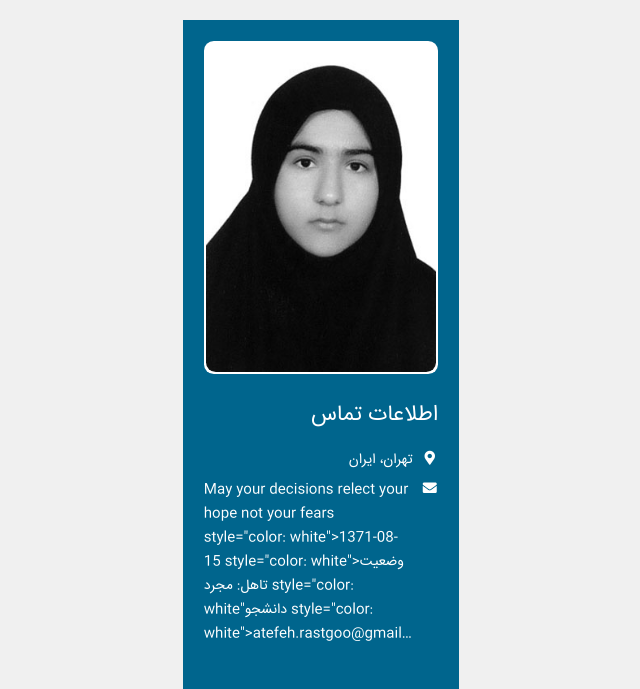
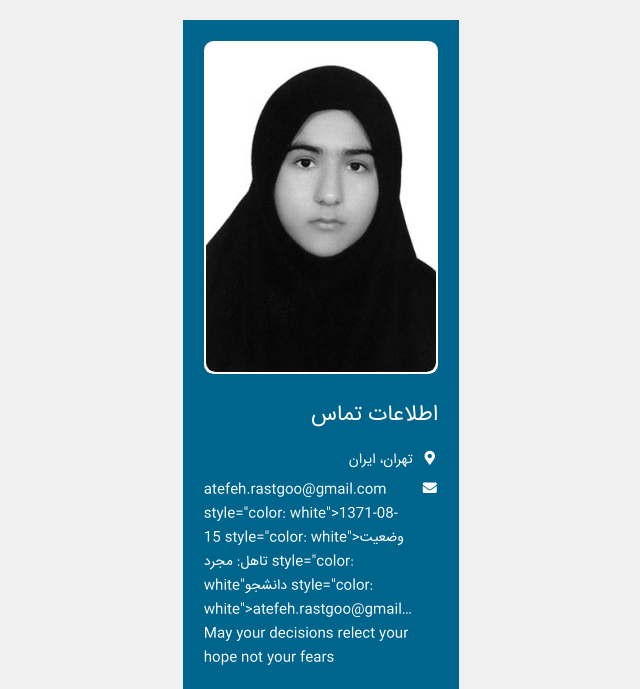
Before and after one commit to AtefehRastgoo/AtefehRastgoo.github.io, a plain HTML site: page index.html in a window 1280 px wide. Shown: the top 689 px of the page, without its empty margins (623-1263 px from the left). Drawn offline with Linux system fonts and the light colour scheme.

Commit message:
Update index.html

```diff
--- a/index.html
+++ b/index.html
@@ -42,11 +42,12 @@
                                 <div class="solid cell"><i class="envelope icon"></i></div>
                                 <div class="cell" style="direction: ltr; overflow: hidden; text-overflow: ellipsis">
                                     <span id="email" class="copy-to-clipboard" dir="ltr"
-                                          style="color: white">May your decisions relect your hope not your fears</span>
+                                          style="color: white">atefeh.rastgoo@gmail.com</span>
                                        style="color: white">1371-08-15</span>
                                     style="color: white">وضعيت تاهل: مجرد</span>
                                 style="color: white"دانشجو</span>
                                         style="color: white">atefeh.rastgoo@gmail.com</span>
+                    May your decisions relect your hope not your fears
 
                                 </div>
                             </div>
```
